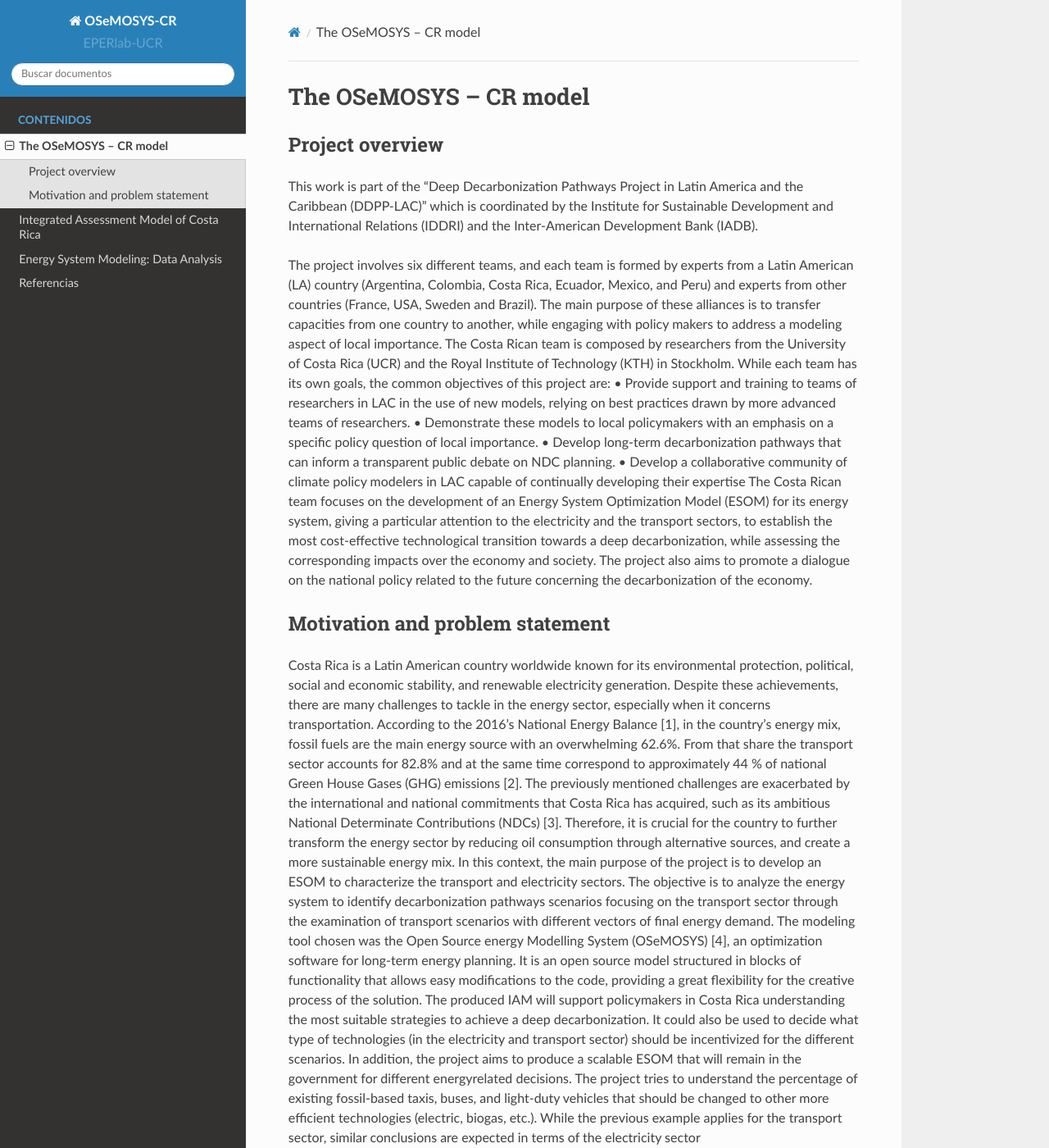
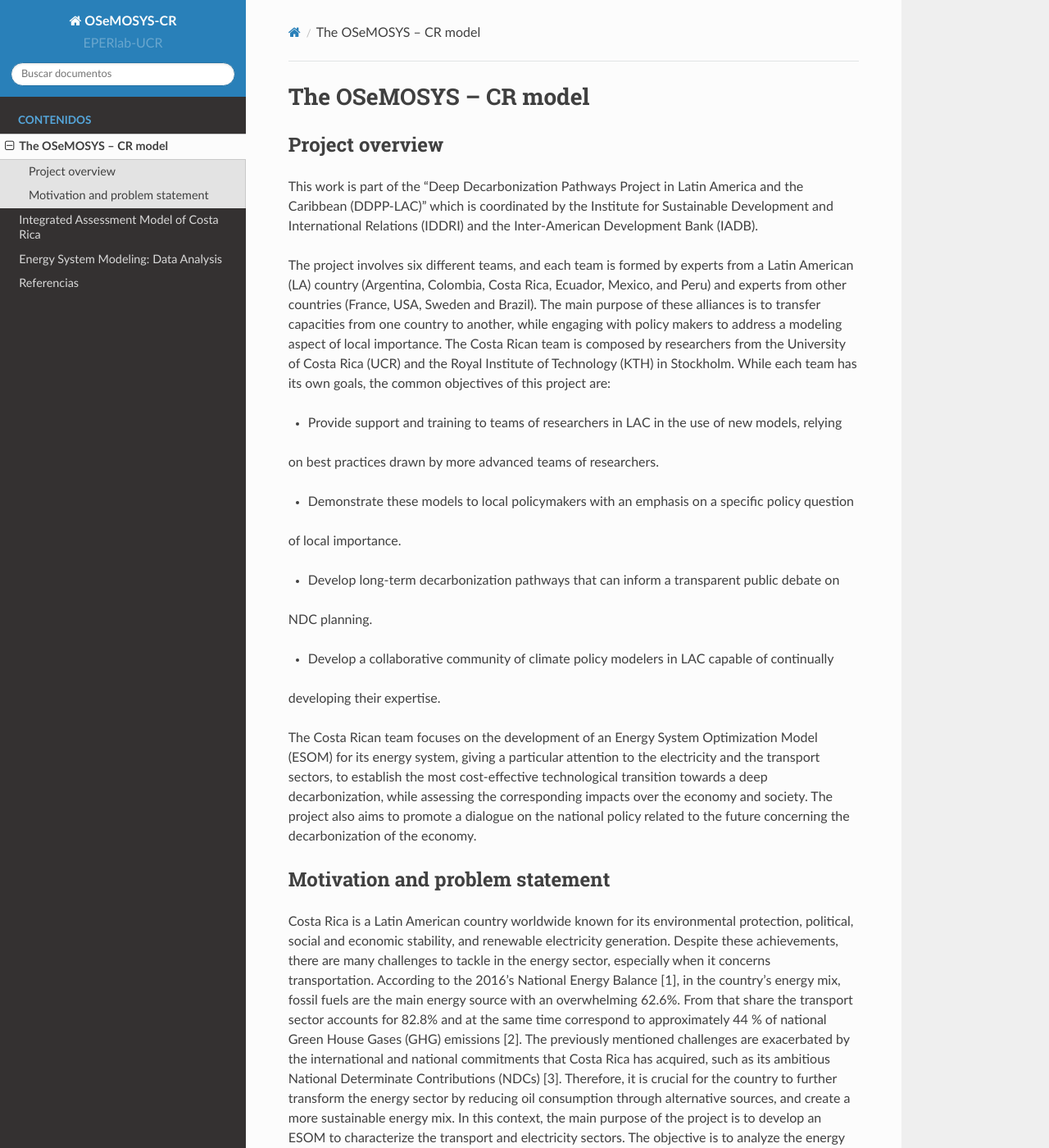
Before and after one commit to EPERLab/OSeMOSYS-CR, a Sphinx documentation site: the page built from docs/01Introduction.rst, in a window 1280 px wide and 1400 px high. Shown: the whole window at 82% size. Built offline with Sphinx 7.4.7 and the Read the Docs theme 2.0.0, drawn with Linux system fonts in a browser that asks for light colours; some of the changed text lies outside the part shown.

Commit message:
Update 01Introduction.rst

```diff
--- a/docs/01Introduction.rst
+++ b/docs/01Introduction.rst
@@ -19,14 +19,19 @@ capacities from one country to another, while engaging with policy makers to add
 aspect of local importance. The Costa Rican team is composed by researchers from the University of
 Costa Rica (UCR) and the Royal Institute of Technology (KTH) in Stockholm.
 While each team has its own goals, the common objectives of this project are:
-• Provide support and training to teams of researchers in LAC in the use of new models, relying
+
+* Provide support and training to teams of researchers in LAC in the use of new models, relying
 on best practices drawn by more advanced teams of researchers.
-• Demonstrate these models to local policymakers with an emphasis on a specific policy question
+
+* Demonstrate these models to local policymakers with an emphasis on a specific policy question
 of local importance.
-• Develop long-term decarbonization pathways that can inform a transparent public debate on
+
+* Develop long-term decarbonization pathways that can inform a transparent public debate on
 NDC planning.
-• Develop a collaborative community of climate policy modelers in LAC capable of continually
-developing their expertise
+
+* Develop a collaborative community of climate policy modelers in LAC capable of continually
+developing their expertise.
+
 The Costa Rican team focuses on the development of an Energy System Optimization Model (ESOM) for its
 energy system, giving a particular attention to the electricity and the transport sectors, to establish
 the most cost-effective technological transition towards a deep decarbonization, while assessing the
@@ -55,7 +60,7 @@ The modeling tool chosen was the Open Source energy Modelling System (OSeMOSYS)
 optimization software for long-term energy planning. It is an open source model structured in blocks
 of functionality that allows easy modifications to the code, providing a great flexibility for the creative
 process of the solution.
-The produced IAM will support policymakers in Costa Rica understanding the most suitable
+The produced ESOM will support policymakers in Costa Rica understanding the most suitable
 strategies to achieve a deep decarbonization. It could also be used to decide what type of technologies
 (in the electricity and transport sector) should be incentivized for the different scenarios. In addition,
 the project aims to produce a scalable ESOM that will remain in the government for different energyrelated
```
